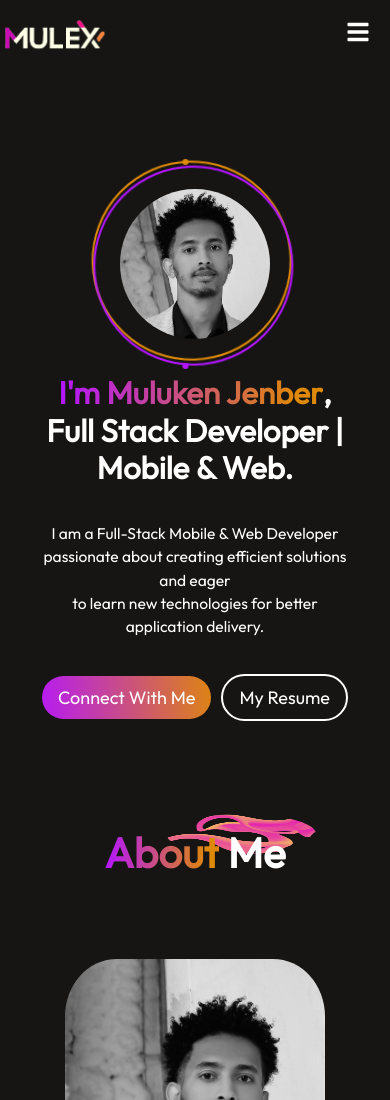
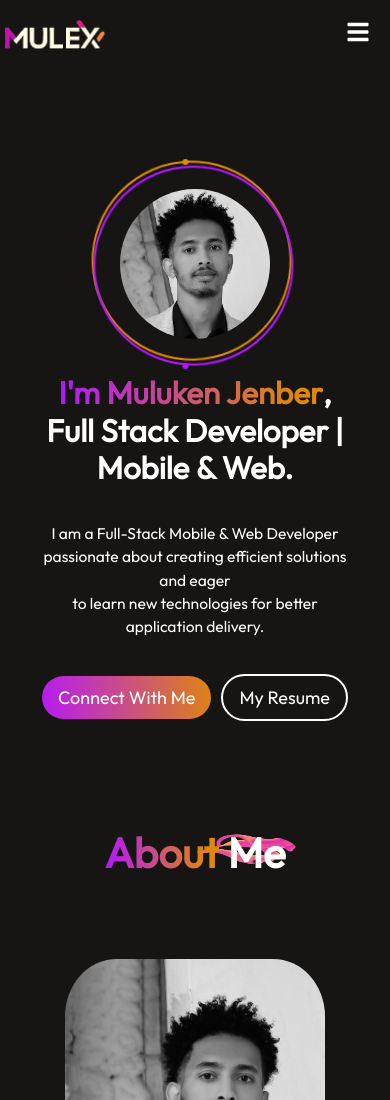
Before and after one commit to muluken0937/My_Portfolio, a React (Vite) app: page /about in a window 390 px wide. Shown: the top 1100 px of the page. Built offline with nearby package versions, Linux system fonts and the light colour scheme.

Commit message:
animation of scroll view for achivements

```diff
--- a/src/components/About/About.css
+++ b/src/components/About/About.css
@@ -319,4 +319,10 @@
         font-size: 16px;
         text-align: left;
     }
+    .about-title img {
+        bottom: 20px;
+        right: 20px;
+        width: 100px;
+        height: 30px;
+    }
 }
```
